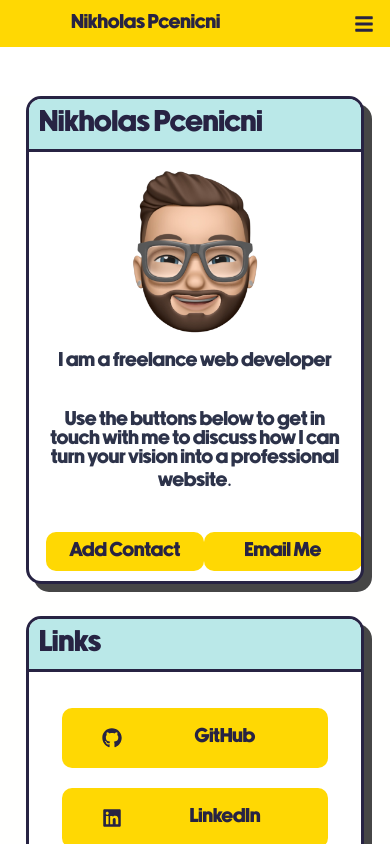
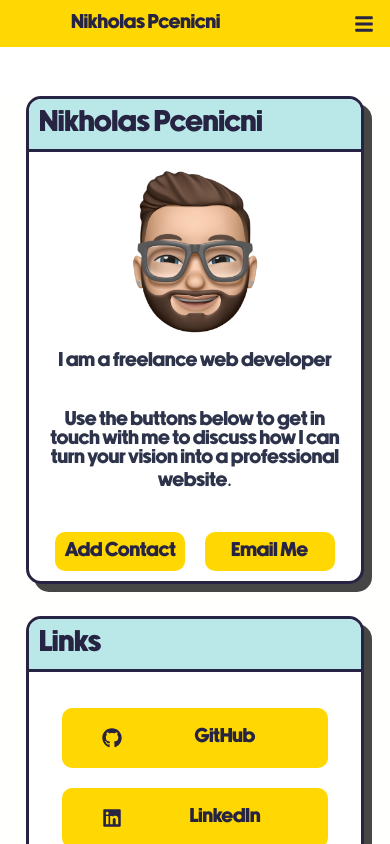
Before and after one commit to nikpcenicni/pcenicni.dev, a React (Create React App) app: page /connect in a window 390 px wide. Shown: the top 844 px of the page. Built offline with nearby package versions, Linux system fonts and the light colour scheme.

Commit message:
fixed spacing on mobile

```diff
--- a/src/App.css
+++ b/src/App.css
@@ -287,9 +287,8 @@ button{
   margin-left: auto;
   margin-right: auto;
   grid-column: repeat(2, minmax(0, 1fr));
-  width: 80%;
   grid-row-gap: 1em;
-  width: 150px
+  width: 200px;
 }
 
 .download {
@@ -308,6 +307,9 @@ button{
 
 .topPadding {
   margin-top: 2em;
+}
+.bottomPadding {
+  margin-bottom: 5em;
 }
 
 .Links {
@@ -400,9 +402,18 @@ button{
     height: 47px;
   }
 
+  .buttons a {
+    width: 120px;
+  }
+
 
   .about-image img{
     width: 40%;
+  }
+
+  .download {
+    padding-left: 5px;
+    padding-right: 5px;
   }
 
 }
--- a/src/LandingPage.js
+++ b/src/LandingPage.js
@@ -55,6 +55,9 @@ function LandingPage(props) {
             </a>
         </div>
       </div>
+      <div className="bottomPadding">
+
+      </div>
 
     </div>
   )
```
